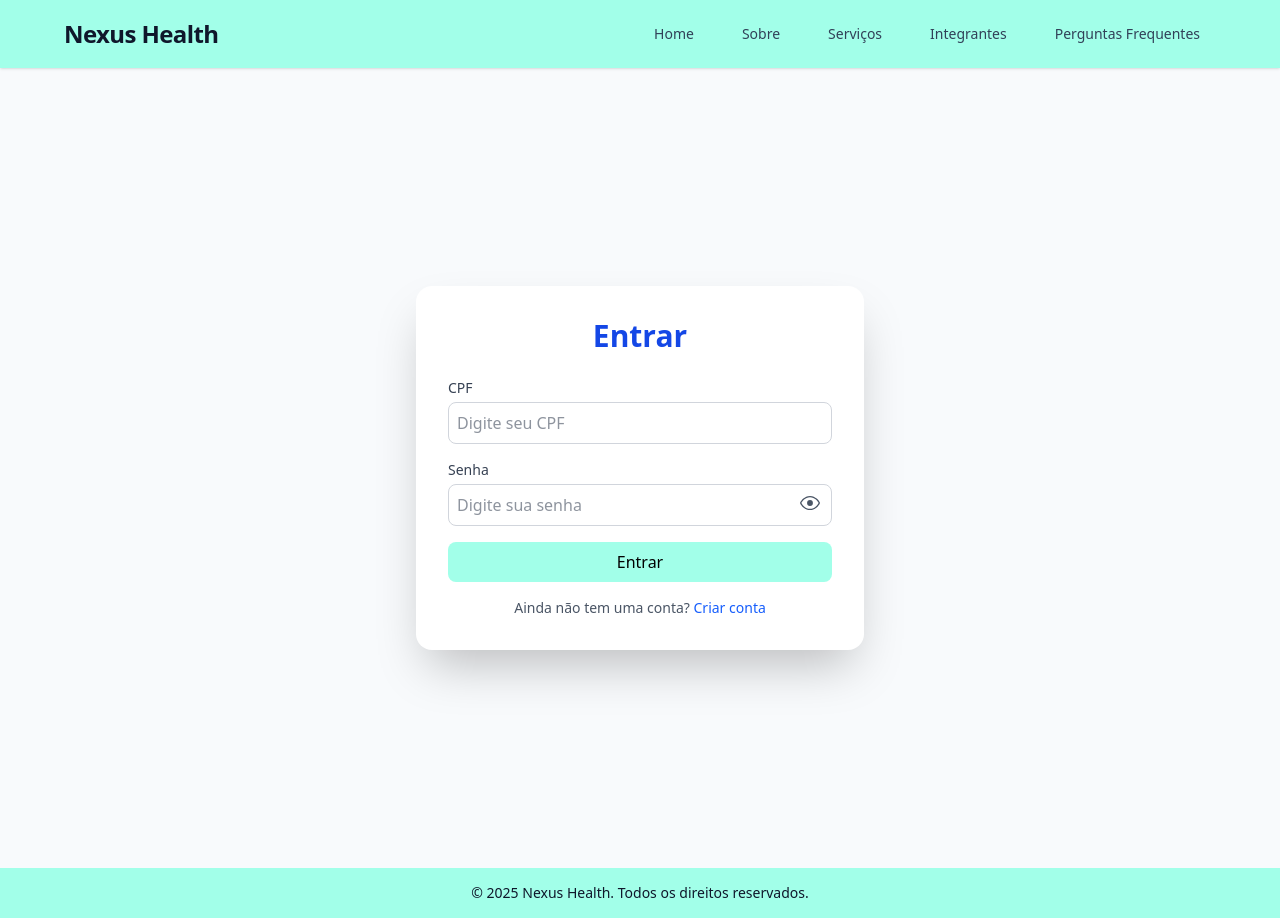
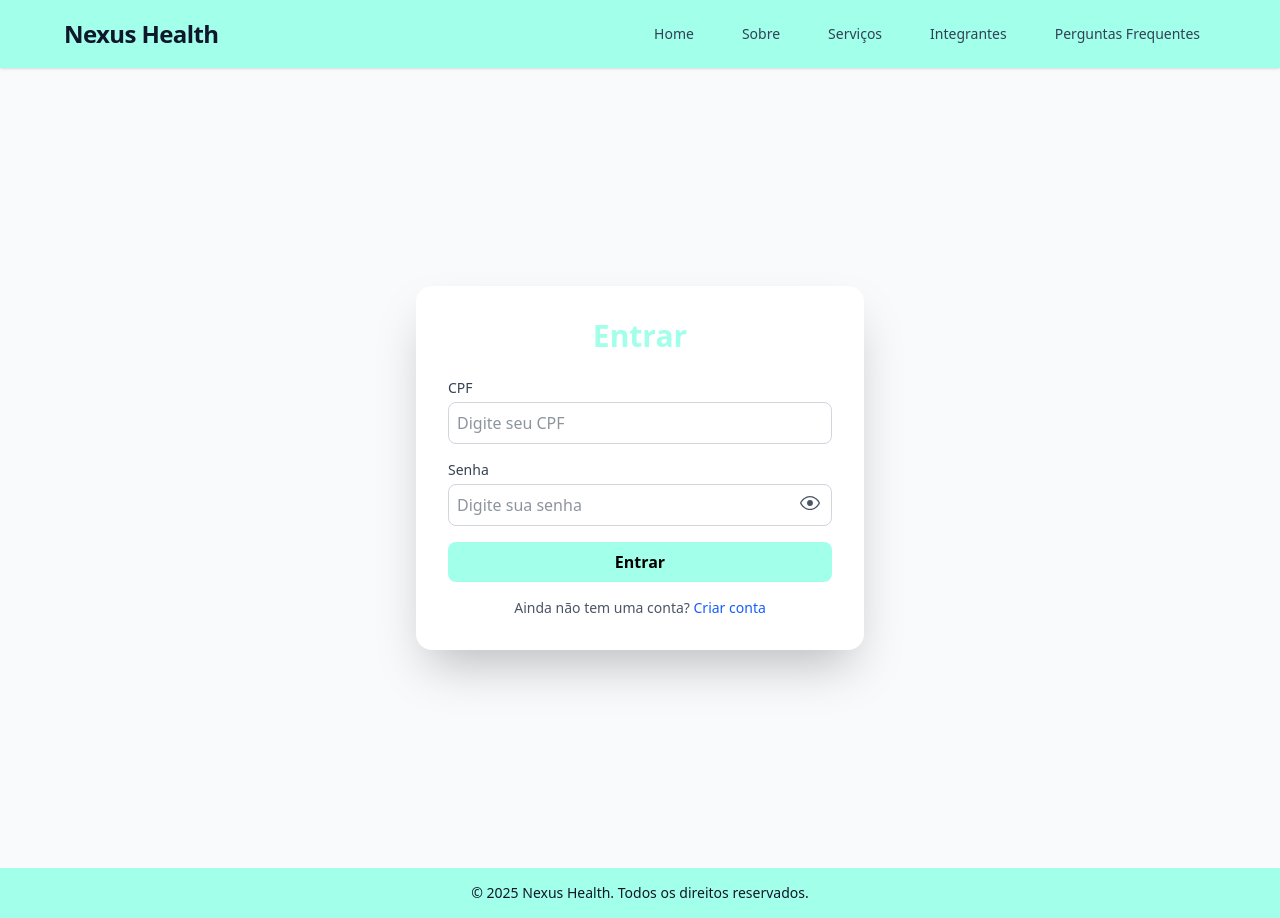
Before and after one commit to NexusHealth-1TDSPJ/frontend, a React (Vite) app in the folder nexushealth/: page /login in a window 1280 px wide. Built offline with nearby package versions, Linux system fonts and the light colour scheme.

Commit message:
style: muda algumas para melhor UX

```diff
--- a/nexushealth/src/routes/cadastro/index.tsx
+++ b/nexushealth/src/routes/cadastro/index.tsx
@@ -149,7 +149,7 @@ export default function Cadastro() {
             {errors.confirmarSenha && <p className="text-red-500 text-sm mt-1">{errors.confirmarSenha.message}</p>}
             </div>
           </div>
-          <button type="submit" className="w-full bg-[#a2ffe9] text-black text-extrabold py-2 rounded-lg hover:bg-[#0099ff] transition">Cadastrar</button>
+          <button type="submit" className="w-full bg-[#a2ffe9] text-black font-bold py-2 rounded-lg hover:bg-[#0099ff] transition">Cadastrar</button>
         </form>
         <p className="text-center text-sm text-gray-600 mt-4">
           Já tem uma conta?{" "}
--- a/nexushealth/src/routes/login/index.tsx
+++ b/nexushealth/src/routes/login/index.tsx
@@ -35,7 +35,7 @@ export default function Login() {
   return (
     <main className="min-h-screen flex items-center justify-center">
       <div className="bg-white shadow-2xl rounded-2xl p-8 w-full max-w-md">
-        <h1 className="text-3xl font-bold text-center text-blue-700 mb-6">Entrar</h1>
+        <h1 className="text-3xl font-bold text-center text-[#a2ffe9] mb-6">Entrar</h1>
         <form onSubmit={handleSubmit(onSubmit)} className="space-y-4">
           <div>
             <label className="block text-sm font-medium text-gray-700">CPF</label>
@@ -84,7 +84,7 @@ export default function Login() {
               </p>)}
           </div>
 
-          <button type="submit"className="w-full bg-[#a2ffe9] text-black text-extrabold py-2 rounded-lg hover:bg-[#0099ff] transition">Entrar</button>
+          <button type="submit"className="w-full bg-[#a2ffe9] text-black font-bold py-2 rounded-lg hover:bg-[#0099ff] transition">Entrar</button>
         </form>
 
         <p className="text-center text-sm text-gray-600 mt-4">
```
